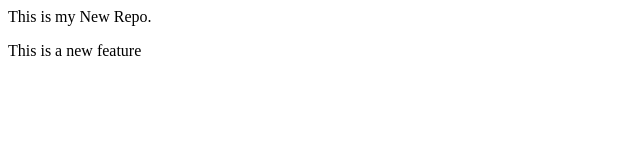
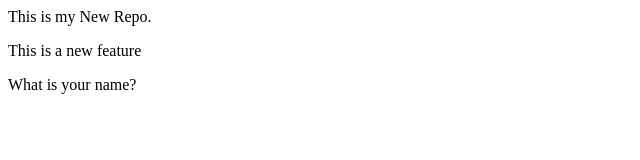
Before and after one commit to Kalyanjsr123/LocalRepo, a plain HTML site: page index.html in a window 1280 px wide. Shown: the whole page, without its empty margins (0-640 px from the left). Drawn offline with Linux system fonts and the light colour scheme.

Commit message:
a new line added

```diff
--- a/index.html
+++ b/index.html
@@ -1,2 +1,3 @@
 <p>This is my New Repo.</p>
 <p> This is a new feature<p>
+<p>What is your name?</p>
```
